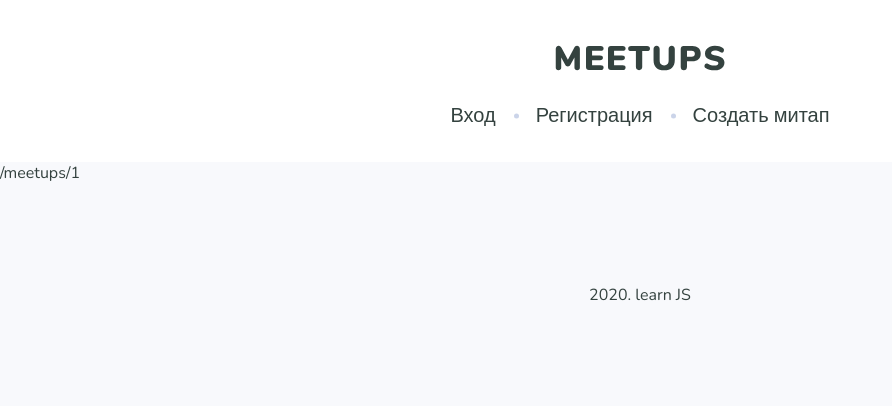
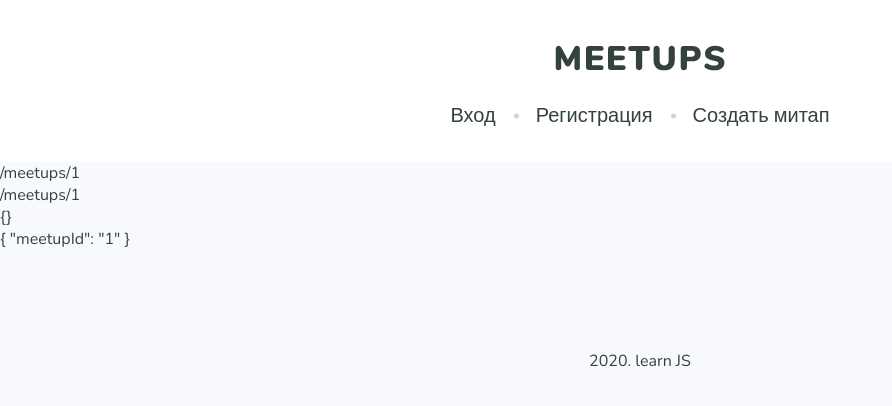
Before and after one commit to JuliaKirschenheuter/Vue-Project, a Vue app: page /meetups/1 in a window 1280 px wide. Shown: the top 406 px of the page, without its empty margins (0-892 px from the left). Built offline with nearby package versions, Linux system fonts and the light colour scheme.

Commit message:
routing params

```diff
--- a/src/views/MeetupPage.vue
+++ b/src/views/MeetupPage.vue
@@ -1,11 +1,17 @@
 <template>
+  <div>
+    <p>{{ $route.fullPath }}</p>
+    <p>{{ $route.hash }}</p>
+    <p>{{ $route.path }}</p>
+    <p>{{ $route.query }}</p>
+    <p>{{ $route.params }}</p>
+  </div>
 
-  <div>{{ $route.fullPath }}</div>
 </template>
 
 <script>
 export default {
-name: "MeetupPage"
+  name: "MeetupPage"
 }
 
 </script>
```
